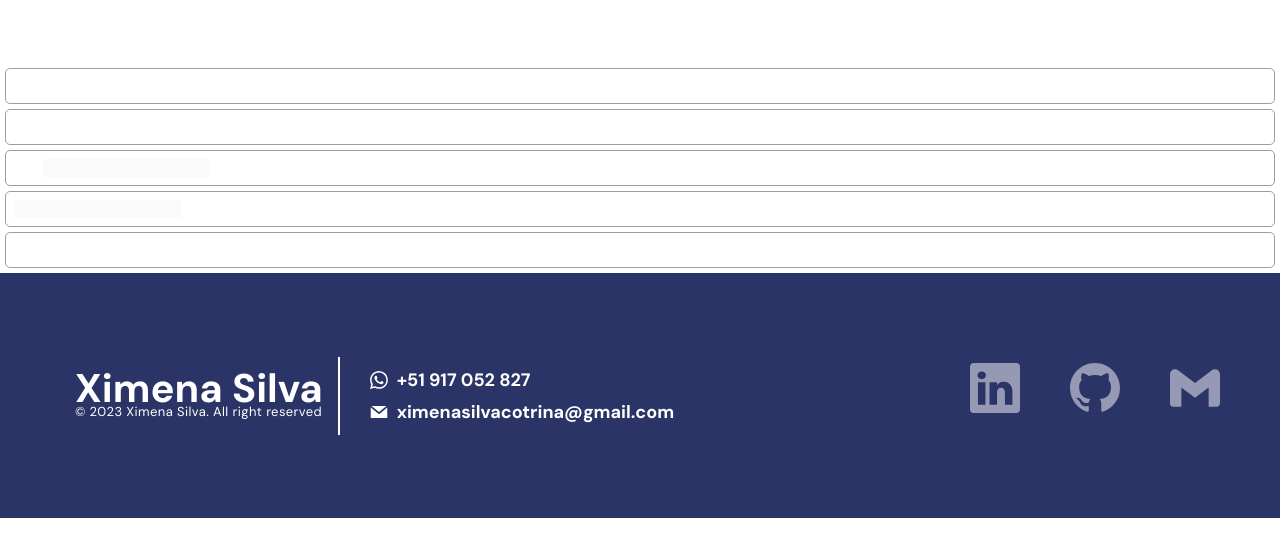
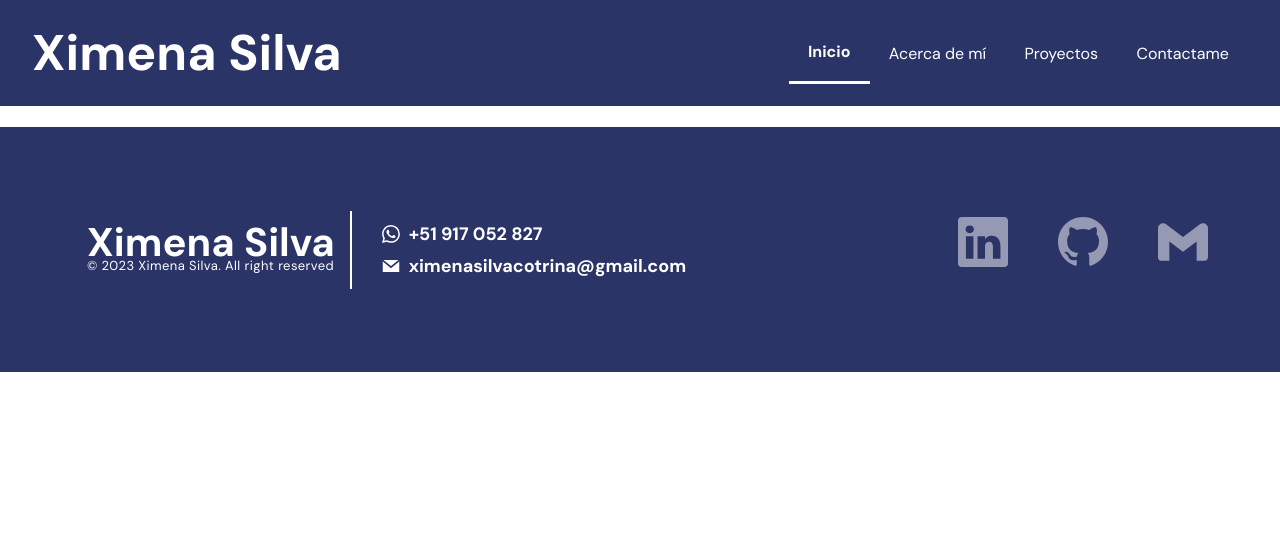
Before and after one commit to xsilvac/XimenaSilva, a React (Create React App) app: page / in a window 1280 px wide. Shown: the top 556 px of the page. Built offline with nearby package versions, Linux system fonts and the light colour scheme.

Commit message:
componet navbar and footer responsive

```diff
--- a/src/App.js
+++ b/src/App.js
@@ -2,14 +2,27 @@ import React from 'react';
 import Navbar from './components/molecules/Navbar';
 import Footer from './components/molecules/Footer';
 import { CreateStyles } from './style/global';
+import { BrowserRouter, Routes, Route } from 'react-router-dom'
+import Home from './pages/Home';
+import About from './pages/About';
+import Proyects from './pages/Proyects';
+import Contact from './pages/Contact';
+
 
 function App() {
   return (
-    <>
+    <BrowserRouter>
       <CreateStyles/>
       <Navbar/>
+      <Routes>
+        <Route path="/" element={<Home />} />
+        <Route path="/about-me" element={<About />} />
+        <Route path="/proyects" element={<Proyects />} />
+        <Route path="/contact" element={<Contact />} />
+      </Routes>
+
       <Footer/>
-    </>
+    </BrowserRouter>
   );
 }
 
--- a/src/components/molecules/Footer.js
+++ b/src/components/molecules/Footer.js
@@ -1,8 +1,8 @@
-import React from 'react';
-import style from 'styled-components';
-import {BsWhatsapp, BsLinkedin, BsGithub} from 'react-icons/bs';
-import {GrMail} from 'react-icons/gr';
-import {SiGmail} from 'react-icons/si';
+import React from "react";
+import style from "styled-components";
+import { BsWhatsapp, BsLinkedin, BsGithub } from "react-icons/bs";
+import { GrMail } from "react-icons/gr";
+import { SiGmail } from "react-icons/si";
 
 const ContainerFooter = style.section`
     background: #2B3467;
@@ -11,8 +11,13 @@ const ContainerFooter = style.section`
     display: flex;
     justify-content: space-between;
     align-items: center;
-    padding: 60px;
-
+    padding: 0 4.5rem;
+    @media screen and (max-width: 1100px) {
+        padding: 0 2rem;
+      }
+    @media screen and (max-width: 860px) {
+        padding: 0 1rem;
+      }
 `;
 
 const FooterStyle = style.section`
@@ -24,10 +29,22 @@ const FooterStyle = style.section`
 const NameContainer = style.div`
 padding: 15px;
 border-right: 2px solid #FFFFFF;
+@media screen and (max-width: 860px) {
+    padding: 0 5px 0 0;
+  }
 > p {
     font-weight: 700;
     font-size: 40px;
     line-height: 32px;
+    @media screen and (max-width: 1100px) {
+        font-size: 30px;
+      }
+    @media screen and (max-width: 860px) {
+        font-size: 19px;
+      }
+    @media screen and (max-width: 400px) {
+        font-size: 12px;
+      }
 }
 > span {
     font-size: 13px;
@@ -35,13 +52,30 @@ border-right: 2px solid #FFFFFF;
     display: flex;
     align-items: center;
     letter-spacing: 0.4px;
+    @media screen and (max-width: 1100px) {
+        font-size: 10px;
+      }
+    @media screen and (max-width: 860px) {
+        font-size: 7px;
+        letter-spacing: 0.2px;
+      }
+    @media screen and (max-width: 400px) {
+        font-size: 5px;
+        letter-spacing: 0px;
+      }
 }
-`
+`;
 
 const ContactContainer = style.div`
 display: flex;
 flex-direction: column;
 padding-left: 30px;
+@media screen and (max-width: 860px) {
+    padding-left: 13px;
+  }
+@media screen and (max-width: 400px) {
+    padding: 5px;
+  }
 > span {
     font-weight: 700;
     font-size: 18px;
@@ -49,8 +83,14 @@ padding-left: 30px;
     display: flex;
     align-items: center;
     gap: 0.5em;
+    @media screen and (max-width: 860px) {
+        font-size: 10px
+      }
+    @media screen and (max-width: 400px) {
+        font-size: 6px;
+      }
 }
-`
+`;
 
 const SocialMediaContainer = style.div`
 display: flex;
@@ -58,31 +98,62 @@ flex-direction: row;
 justify-content: center;
 align-items: center;
 gap: 50px;
+@media screen and (max-width: 860px) {
+    gap: 10px;
+  }
+@media screen and (max-width: 400px) {
+    flex-direction: column;
+  }
 > a {
     font-size: 50px;
     color: #9599B3;
+    @media screen and (max-width: 860px) {
+        font-size: 25px;
+      }
+      @media screen and (max-width: 400px) {
+        font-size: 12px;
+      }
 }
-`
+`;
 
 const Footer = () => {
   return (
     <ContainerFooter>
-        <FooterStyle>
+      <FooterStyle>
         <NameContainer>
-            <p>Ximena Silva</p> <span>© 2023 Ximena Silva. All right reserved</span>
+          <p>Ximena Silva</p>{" "}
+          <span>© 2023 Ximena Silva. All right reserved</span>
         </NameContainer>
         <ContactContainer>
-            <span><BsWhatsapp/> +51 917 052 827</span>
-            <span><GrMail/> ximenasilvacotrina@gmail.com</span>
+          <span>
+            <BsWhatsapp /> +51 917 052 827
+          </span>
+          <span>
+            <GrMail /> ximenasilvacotrina@gmail.com
+          </span>
         </ContactContainer>
-        </FooterStyle>
-        <SocialMediaContainer>
-        <a target="_blank" href="https://www.linkedin.com/in/ximenasilva-frontend/" rel="noreferrer"><BsLinkedin/></a>
-        <a target="_blank" href='https://github.com/xsilvac' rel="noreferrer"><BsGithub/></a>
-        <a target="_blank" href='mailto:ximenasilvacotrina11@gmail.com' rel="noreferrer"><SiGmail/></a>
-        </SocialMediaContainer>
+      </FooterStyle>
+      <SocialMediaContainer>
+        <a
+          target="_blank"
+          href="https://www.linkedin.com/in/ximenasilva-frontend/"
+          rel="noreferrer"
+        >
+          <BsLinkedin />
+        </a>
+        <a target="_blank" href="https://github.com/xsilvac" rel="noreferrer">
+          <BsGithub />
+        </a>
+        <a
+          target="_blank"
+          href="mailto:ximenasilvacotrina11@gmail.com"
+          rel="noreferrer"
+        >
+          <SiGmail />
+        </a>
+      </SocialMediaContainer>
     </ContainerFooter>
-  )
-}
+  );
+};
 
-export default Footer
+export default Footer;
--- a/src/components/molecules/Navbar.js
+++ b/src/components/molecules/Navbar.js
@@ -1,30 +1,74 @@
-import React from 'react';
-import styled from 'styled-components';
-import Button from '../atoms/Button';
-import Input from '../atoms/Input';
-import {FiAlertTriangle} from 'react-icons/fi'
+import React from "react";
+import styled from "styled-components";
+import { FaBars } from "react-icons/fa";
+import { NavLink as Link } from "react-router-dom";
+
+const PrimaryNav = styled.nav`
+  height: 106px;
+  display: flex;
+  background: #2B3467;
+  justify-content: space-between;
+  align-items: center;
+  padding: 0 2rem;
+`;
+
+const MenuLink = styled(Link)`
+  display: flex;
+  cursor: pointer;
+  align-items: center;
+  text-decoration: none;
+  padding: 1.2rem;
+  color: #ffffff;
+  &.active {
+    font-weight: 900;
+    border-bottom: 3px solid white;
+  }
+`;
+const Hamburger = styled(FaBars)`
+  display: none;
+  color: #ffffff;
+  @media screen and (max-width: 860px) {
+    display: block;
+    font-size: 1.9rem;
+    top: 0;
+    right: 0;
+    position: absolute;
+    cursor: pointer;
+    transform: translate(-100%, 100%);
+  }
+`;
+const Menu = styled.div`
+  display: flex;
+  align-items: center;
+  @media screen and (max-width: 860px) {
+    display: none;
+  }
+`;
+
+const Name = styled.p`
+  font-weight: 700;
+  font-size: 50px;
+  @media screen and (max-width: 860px) {
+    font-size: 40px;
+  }
+  @media screen and (max-width: 400px) {
+    font-size: 20px;
+  }
+`;
+
 const Navbar = () => {
   return (
-    <div>Navbar
-        {/* <Button text="Hola"/>
-        <Button text="Hola" color="#fff" background="purple"/>
-        <Button text="Hola" variant="primary"/>
-        <Button text="Hola" variant="success"/>
-        <Button text="Hola" variant="danger"/>
-        <Button text="Hola" variant="warning"/>
-        <Button text="Hola que tal" variant="danger" size="xs"/>
-        <Button text="Hola como estas" variant="warning" size="s"/>
-        <Button text="Nuevo archivo" disabled/> */}
-        <p>Ximena Silva </p>
-        <spam>Portafolio</spam>
-        <Input icon={<FiAlertTriangle/>}/>
-        <Input width="20%"/>
-        <Input icon={<FiAlertTriangle/>} disabled/>
-        <Input disabled />
-        <Input/>
+    <PrimaryNav>
+      <Hamburger />
+      <Name>Ximena Silva</Name>
+      <Menu>
+        <MenuLink to="/">Inicio</MenuLink>
+        <MenuLink to="/about-me">Acerca de mí</MenuLink>
+        <MenuLink to="/proyects">Proyectos</MenuLink>
+        <MenuLink to="/contact">Contactame</MenuLink>
+      </Menu>
+    </PrimaryNav>
+  );
+};
 
-    </div>
-  )
-}
-
-export default Navbar
+export default Navbar;
--- /dev/null
+++ b/src/pages/About.js
@@ -0,0 +1,9 @@
+import React from 'react'
+
+const About = () => {
+  return (
+    <div>About</div>
+  )
+}
+
+export default About
--- /dev/null
+++ b/src/pages/Contact.js
@@ -0,0 +1,9 @@
+import React from 'react'
+
+const Contact = () => {
+  return (
+    <div>Contact</div>
+  )
+}
+
+export default Contact
--- /dev/null
+++ b/src/pages/Home.js
@@ -0,0 +1,9 @@
+import React from 'react'
+
+const Home = () => {
+  return (
+    <div>Home</div>
+  )
+}
+
+export default Home
--- /dev/null
+++ b/src/pages/Proyects.js
@@ -0,0 +1,9 @@
+import React from 'react'
+
+const Proyects = () => {
+  return (
+    <div>Proyects</div>
+  )
+}
+
+export default Proyects
```
